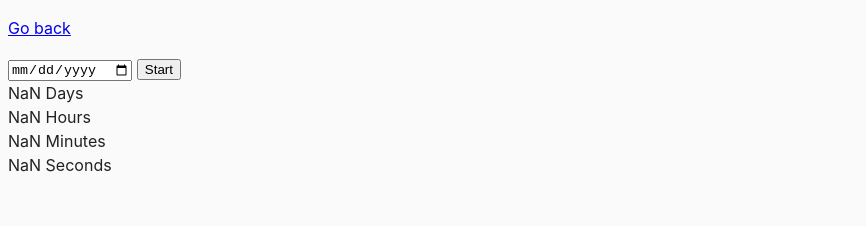
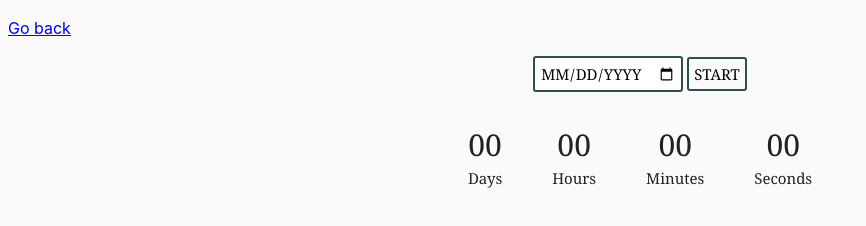
Before and after one commit to AnyaNass/goit-js-hw-09, a website built with Parcel: page src/02-timer.html in a window 1280 px wide. Shown: the whole page, without its empty margins (0-866 px from the left). Built offline with nearby package versions, Linux system fonts and the light colour scheme.

Commit message:
timer is done

```diff
--- a/src/02-timer.html
+++ b/src/02-timer.html
@@ -11,8 +11,10 @@
 <body>
 	<p><a href="index.html">Go back</a></p>
 
-	<input type="date" id="datetime-picker" />
-	<button type="button" data-start>Start</button>
+	<div class="container">
+		<input type="date" id="datetime-picker" class="date-form" />
+		<button type="button" data-start class="start-btn">Start</button>
+		<div class="tooltip hidden">Choose a date in the future</div>
 
 		<div class="timer">
 			<div class="field">
@@ -32,6 +34,7 @@
 				<span class="label">Seconds</span>
 			</div>
 		</div>
+	</div>
 
 	<script src="js/02-timer.js" type="module"></script>
 </body>
--- a/src/css/common.css
+++ b/src/css/common.css
@@ -16,3 +16,67 @@ img {
 	display: block;
 	max-width: 100%;
 }
+
+.container {
+	position: relative;
+	font-family: Cambria, Cochin, Georgia, Times, 'Times New Roman', serif;
+	max-width: 900px;
+	width: 100%;
+	margin: 0 auto;
+	text-align: center;
+}
+
+.timer {
+	display: flex;
+	justify-content: center;
+	gap: 50px;
+	margin-top: 30px;
+}
+
+.date-form {
+	width: 150px;
+	padding: 5px;
+	border: 2px solid darkslategray;
+	border-radius: 3px;
+	font-size: 15px;
+	text-transform: uppercase;
+	font-family: inherit;
+}
+
+.start-btn {
+	padding: 5px;
+	background-color: transparent;
+	border: 2px solid darkslategray;
+	border-radius: 3px;
+	font-size: 15px;
+	text-transform: uppercase;
+	font-family: inherit;
+}
+
+.start-btn:disabled {
+	background-color: lightgray;
+}
+
+.value {
+	font-size: 30px;
+}
+
+.label {
+	display: block;
+	font-size: 15px;
+}
+
+.tooltip {
+	font-size: 15px;
+	color: red;
+	border-radius: 3px;
+	display: inline-block;
+	position: absolute;
+	top: -25%;
+	right: 50%;
+	transform: translate(50%);
+}
+
+.hidden {
+	opacity: 0;
+}
--- a/src/js/02-timer.js
+++ b/src/js/02-timer.js
@@ -5,34 +5,50 @@ const refs = {
 	minutes: document.querySelector('[data-minutes]'),
 	seconds: document.querySelector('[data-seconds]'),
 	start: document.querySelector('[data-start]'),
+	tooltip: document.querySelector('.tooltip')
 }
-const DATE = new Date();
-
-// console.log(DATE);
-console.log(new Date(refs.date.value));
 
 let timeId = null;
 
 function timer() {
-	const DATE = new Date();
-	const timeBack = new Date(refs.date.value) - DATE;
+	const timeBack = new Date(refs.date.value) - new Date();
+
 	console.log(timeBack);
-
-	refs.days.textContent = Math.floor(timeBack / (1000 * 60 * 60 * 24) % 30)
-	refs.hours.textContent = Math.floor((timeBack / (1000 * 60 * 60)) % 24)
-	refs.minutes.textContent = Math.floor((timeBack / (1000 * 60)) % 60)
-	refs.seconds.textContent = Math.floor((timeBack / 1000) % 60)
+	refs.days.textContent = pad(Math.floor(timeBack / (1000 * 60 * 60 * 24) % 30))
+	refs.hours.textContent = pad(Math.floor((timeBack / (1000 * 60 * 60)) % 24))
+	refs.minutes.textContent = pad(Math.floor((timeBack / (1000 * 60)) % 60))
+	refs.seconds.textContent = pad(Math.floor((timeBack / 1000) % 60))
 }
 
-// refs.start.addEventListener('click', () => {
-// 	timeId = setInterval(timer, 1000);
-// })
-timeId = setInterval(timer, 1000);
+refs.date.addEventListener("change", () => {
+	if (new Date(refs.date.value) < new Date || refs.date.value == "") {
+		refs.start.setAttribute("disabled", true);
+		refs.days.textContent = "00"
+		refs.hours.textContent = "00"
+		refs.minutes.textContent = "00"
+		refs.seconds.textContent = "00"
+		refs.tooltip.classList.remove('hidden')
+	}
+	if (refs.date.value == "") {
+		refs.tooltip.classList.add('hidden')
+	}
+	if (new Date(refs.date.value) > new Date) {
+		refs.start.removeAttribute("disabled")
+	}
+	clearInterval(timeId);
+})
+
+refs.start.addEventListener('click', () => {
+	if (new Date(refs.date.value) < new Date || refs.date.value == "") {
+		refs.start.setAttribute("disabled", true);
+		return
+	}
+	refs.start.setAttribute("disabled", true);
+	refs.tooltip.classList.add('hidden')
+	timeId = setInterval(timer, 1000);
+});
 
 
-// const years = Math.floor(t / (1000 * 60 * 60 * 24 * 30 * 12));
-// const months = Math.floor(t / (1000 * 60 * 60 * 24 * 30) % 12);
-// const days = Math.floor(timeBack / (1000 * 60 * 60 * 24) % 30);
-// const hours = Math.floor((timeBack / (1000 * 60 * 60)) % 24);
-// const minutes = Math.floor((timeBack / (1000 * 60)) % 60);
-// const seconds = Math.floor((timeBack / 1000) % 60);
+function pad(value) {
+	return String(value).padStart(2, '0');
+}
```
Lines whose indentation alone changed are shown as unchanged.
